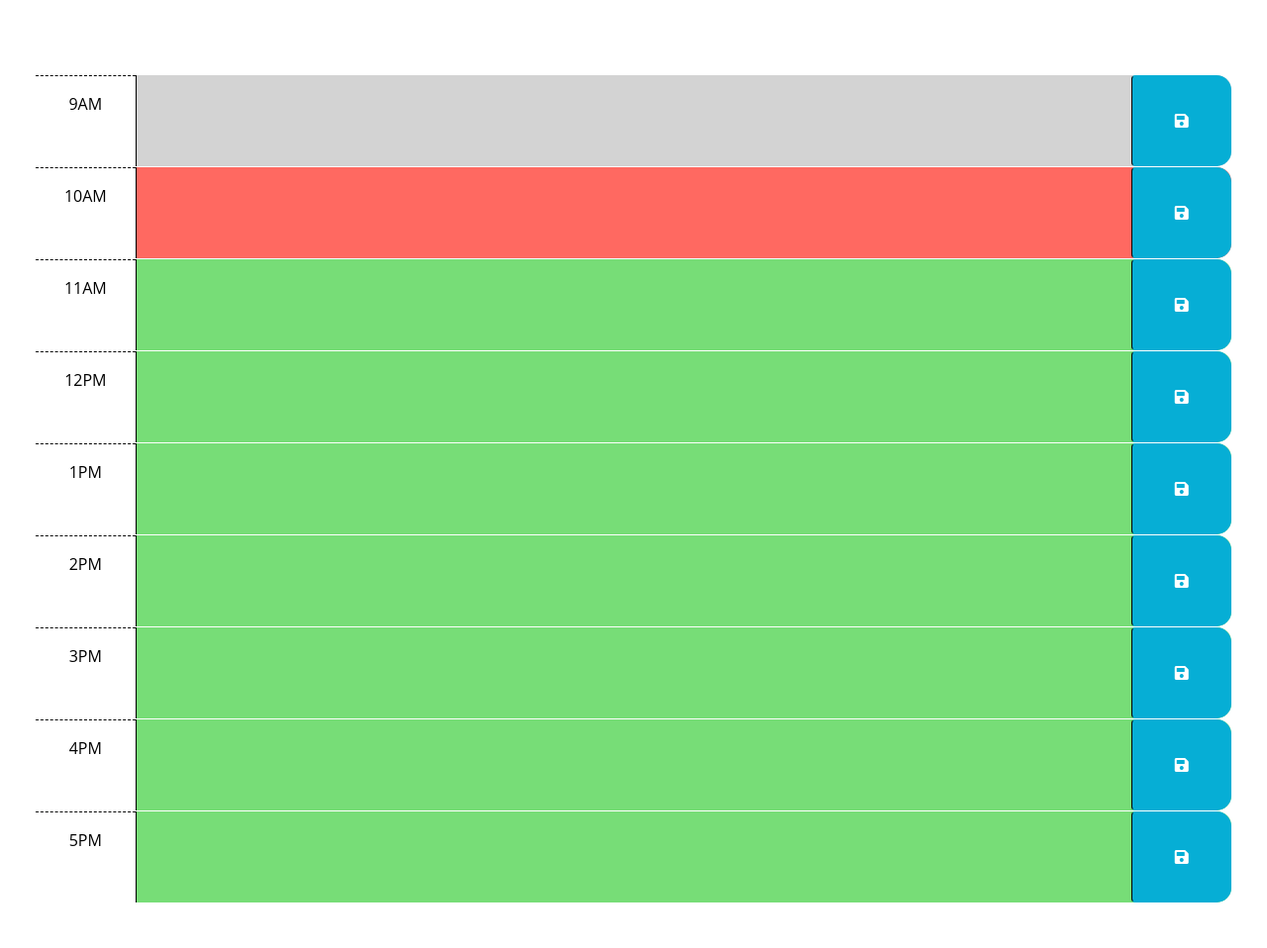
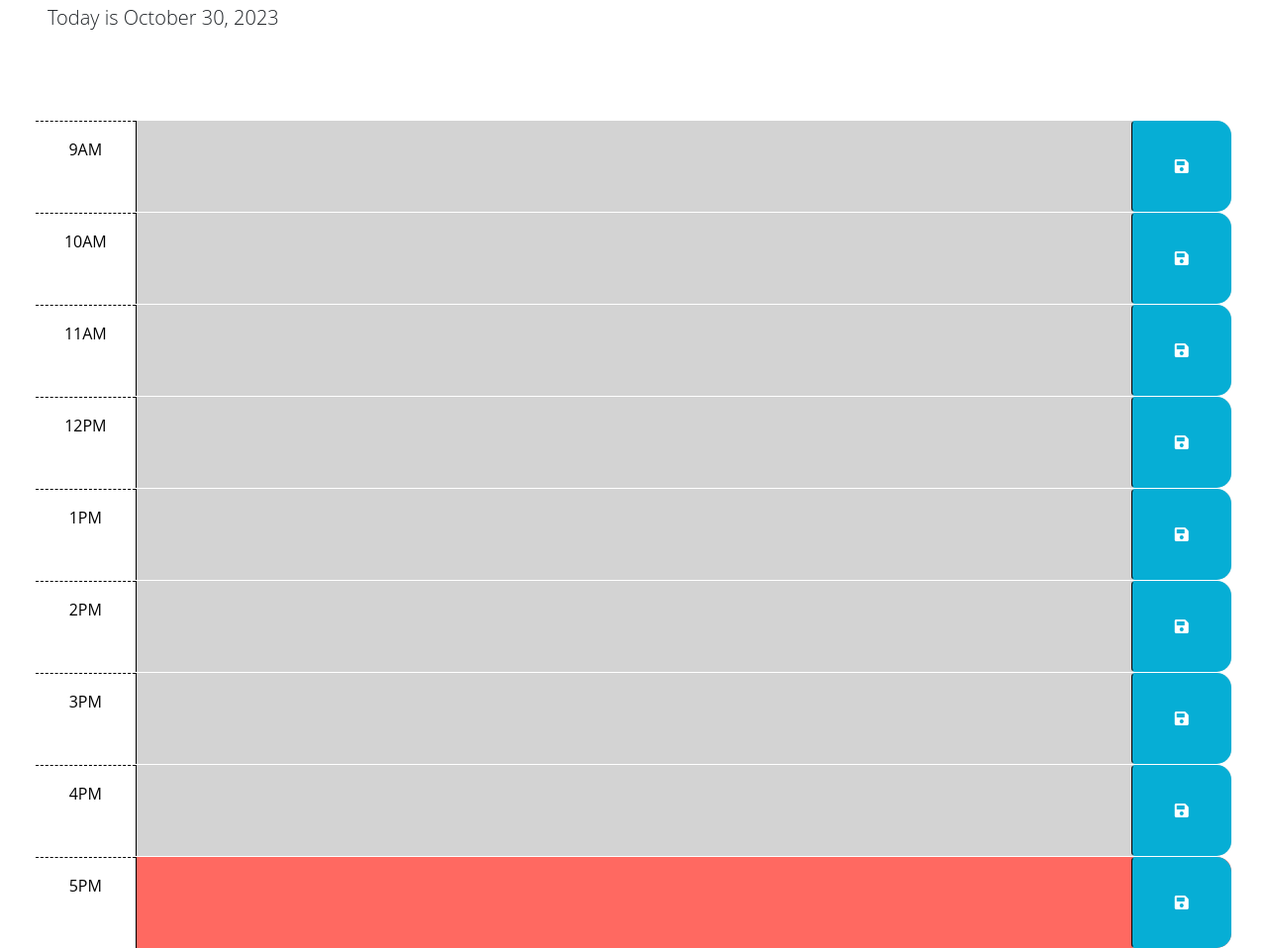
Before and after one commit to elbringz/day-planner, a plain HTML site: page index.html in a window 1280 px wide. Shown: the part 176-1134 px from the top of the page at 99% size. Before the commit the page ends 1088 px from the top, so only its background shows below. Drawn offline with nearby package versions, Linux system fonts and the light colour scheme.

Commit message:
fixed 2 variables that were claiming to be undefined.

```diff
--- a/index.html
+++ b/index.html
@@ -42,7 +42,7 @@
         -->
 
       <!-- Example of a past time block. The "past" class adds a gray background color. -->
-      <div id="hour-9" class="row time-block past">
+      <div id="9" class="row time-block past">
         <div class="col-2 col-md-1 hour text-center py-3">9AM</div>
         <textarea class="col-8 col-md-10 description" rows="3"> </textarea>
         <button class="btn saveBtn col-2 col-md-1" aria-label="save">
@@ -51,7 +51,7 @@
       </div>
 
       <!-- Example of a present time block. The "present" class adds a red background color. -->
-      <div id="hour-10" class="row time-block present">
+      <div id="10" class="row time-block present">
         <div class="col-2 col-md-1 hour text-center py-3">10AM</div>
         <textarea class="col-8 col-md-10 description" rows="3"> </textarea>
         <button class="btn saveBtn col-2 col-md-1" aria-label="save">
@@ -60,7 +60,7 @@
       </div>
 
       <!-- Example of a future time block. The "future" class adds a green background color. -->
-      <div id="hour-11" class="row time-block future">
+      <div id="11" class="row time-block future">
         <div class="col-2 col-md-1 hour text-center py-3">11AM</div>
         <textarea class="col-8 col-md-10 description" rows="3"> </textarea>
         <button class="btn saveBtn col-2 col-md-1" aria-label="save">
@@ -68,7 +68,7 @@
         </button>
       </div>
 
-      <div id="hour-12" class="row time-block future">
+      <div id="12" class="row time-block future">
         <div class="col-2 col-md-1 hour text-center py-3">12PM</div>
         <textarea class="col-8 col-md-10 description" rows="3"> </textarea>
         <button class="btn saveBtn col-2 col-md-1" aria-label="save">
@@ -76,7 +76,7 @@
         </button>
       </div>
 
-      <div id="hour-1" class="row time-block future">
+      <div id="13" class="row time-block future">
         <div class="col-2 col-md-1 hour text-center py-3">1PM</div>
         <textarea class="col-8 col-md-10 description" rows="3"> </textarea>
         <button class="btn saveBtn col-2 col-md-1" aria-label="save">
@@ -84,7 +84,7 @@
         </button>
       </div>
 
-      <div id="hour-2" class="row time-block future">
+      <div id="14" class="row time-block future">
         <div class="col-2 col-md-1 hour text-center py-3">2PM</div>
         <textarea class="col-8 col-md-10 description" rows="3"> </textarea>
         <button class="btn saveBtn col-2 col-md-1" aria-label="save">
@@ -92,7 +92,7 @@
         </button>
       </div>
 
-      <div id="hour-3" class="row time-block future">
+      <div id="15" class="row time-block future">
         <div class="col-2 col-md-1 hour text-center py-3">3PM</div>
         <textarea class="col-8 col-md-10 description" rows="3"> </textarea>
         <button class="btn saveBtn col-2 col-md-1" aria-label="save">
@@ -100,7 +100,7 @@
         </button>
       </div>
 
-      <div id="hour-4" class="row time-block future">
+      <div id="16" class="row time-block future">
         <div class="col-2 col-md-1 hour text-center py-3">4PM</div>
         <textarea class="col-8 col-md-10 description" rows="3"> </textarea>
         <button class="btn saveBtn col-2 col-md-1" aria-label="save">
@@ -108,7 +108,7 @@
         </button>
       </div>
 
-      <div id="hour-5" class="row time-block future">
+      <div id="17" class="row time-block future">
         <div class="col-2 col-md-1 hour text-center py-3">5PM</div>
         <textarea class="col-8 col-md-10 description" rows="3"> </textarea>
         <button class="btn saveBtn col-2 col-md-1" aria-label="save">
--- a/script.js
+++ b/script.js
@@ -3,7 +3,8 @@
 // in the html.
 var today = dayjs().format('MMMM DD, YYYY');
 var saveBtn = $('.saveBtn');
-var hour = dayjs().format('H');
+var hour = dayjs().hour();
+
 $(function () {
     // TODO: Add a listener for click events on the save button. This code should
     // use the id in the containing time-block as a key to save the user input in
@@ -25,6 +26,9 @@ $(function () {
     // attribute of each time-block be used to conditionally add or remove the
     // past, present, and future classes? How can Day.js be used to get the
     // current hour in 24-hour time?
+
+
+
     function setColor() {
       $('.time-block').each(function() {
         var itemHour = parseInt(this.id);
@@ -34,11 +38,29 @@ $(function () {
         } else if (itemHour === hour) {
           itemElement.removeClass('past future').addClass('present');
         } else {
-          itemElement.removeClass('past present').addClass('future')
+          itemElement.removeClass('past present').addClass('future');
         }
 
       });
     }
+    function hourColor() {
+
+      $('.time-block').each(function() {
+        itemHour = parseInt(this.id);
+        var classes = {
+          past: itemHour < hour,
+          present: itemHour === hour,
+          future: itemHour > hour,
+        };
+        $(this).toggleClass(classes);
+      });
+    }
+
+
+
+
+
+
     //
     // TODO: Add code to get any user input that was saved in localStorage and set
     // the values of the corresponding textarea elements. HINT: How can the id
@@ -47,8 +69,13 @@ $(function () {
     $('.time-block').each(function() {
       const key = $(this).attr('id');
       const content = localStorage.getItem(key);
-      $(this).children('.description').val(value);
-    })
+      $(this).children('.description').val(content);
+    });
     // TODO: Add code to display the current date in the header of the page.
     $('#currentDay').text('Today is ' + today);
+
+    saveMessage();
+    setColor(console.log);
+    hourColor(console.log);
+
   });
```
